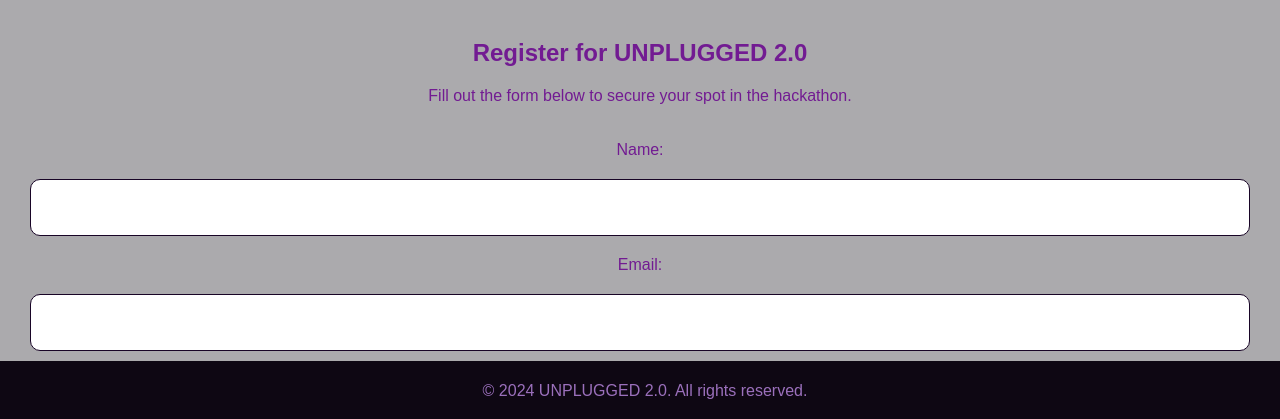
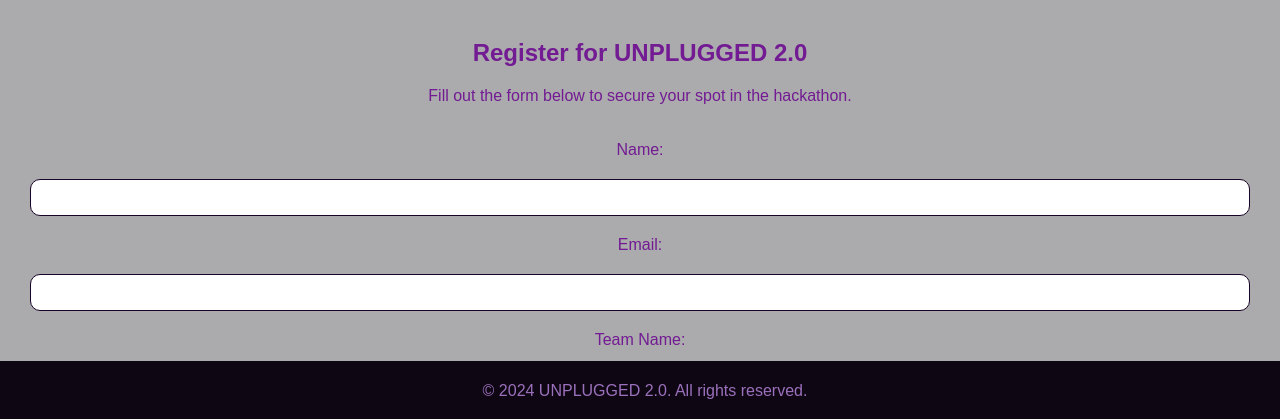
Before and after one commit to akkuraina/IETE, a plain HTML site: page register.html in a window 1280 px wide. Shown: the part 379-798 px from the top of the page. Drawn offline with Linux system fonts and the light colour scheme.

Commit message:
Update iete.css

```diff
--- a/iete.css
+++ b/iete.css
@@ -93,7 +93,7 @@ form {
 form input[type="text"], form input[type="email"], form textarea {
     border-radius: 10px;
     border: 1px solid #180426;
-    padding: 20px 10px;
+    padding: 10px 30px;
     display: flex;
 }
 
```
